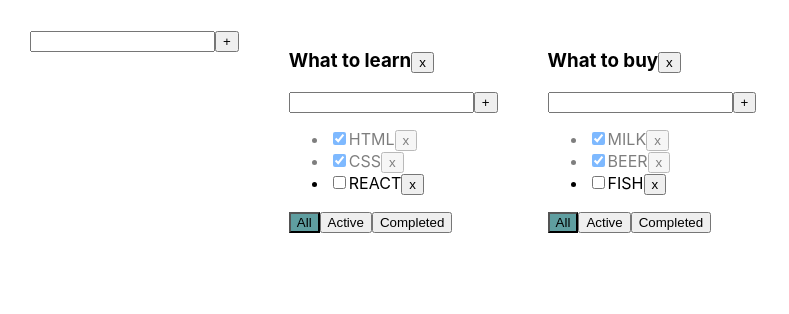
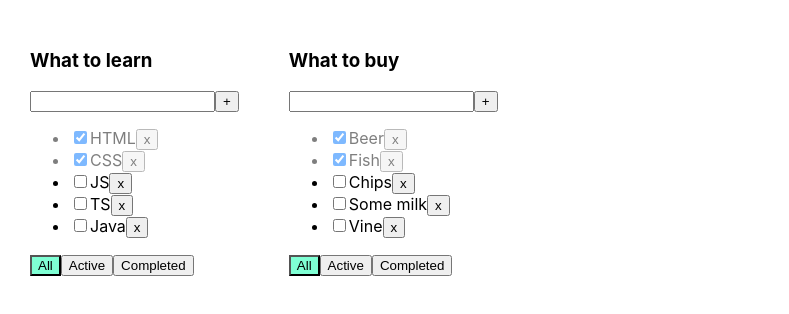
Before and after one commit to YauheniZhukovets/react-todolist, a React (Create React App) app: page / in a window 1280 px wide. Shown: the top 314 px of the page, without its empty margins (0-789 px from the left). Built offline with nearby package versions, Linux system fonts and the light colour scheme.

Commit message:
lesson 5

```diff
--- a/src/AddItemForm.tsx
+++ /dev/null
@@ -1,49 +0,0 @@
-import React, {ChangeEvent, KeyboardEvent, useState} from 'react';
-
-type AddItemFormPropsType = {
-    addItem: (title:string)=> void
-}
-
-const AddItemForm = (props:AddItemFormPropsType) => {
-    const [title, setTitle] = useState<string>("")
-    const [error, setError] = useState<boolean>(false)
-
-    const changeTitle = (e: ChangeEvent<HTMLInputElement>) => {
-        setTitle(e.currentTarget.value)
-        setError(false)
-    }
-
-    const addItem = () => {
-        const trimmedTitle = title.trim()
-        if(trimmedTitle){
-            props.addItem(trimmedTitle)
-        } else {
-            setError(true)
-        }
-        setTitle("")
-    }
-
-    const onKeyPressAddItem = (e: KeyboardEvent<HTMLInputElement>) => {
-        if(e.key === "Enter"){
-            addItem();
-        }
-    }
-
-    const errorClass = error ? "error" : "" ;
-    const errorMessage = <div style={{color: "red"}}>Title is required!</div>
-
-    return (
-        <div>
-            <input
-                value={title}
-                onChange={changeTitle}
-                onKeyPress={onKeyPressAddItem}
-                className={errorClass}
-            />
-            <button onClick={addItem}>+</button>
-            {error && errorMessage}
-        </div>
-    );
-};
-
-export default AddItemForm;
--- a/src/App.css
+++ b/src/App.css
@@ -7,13 +7,18 @@
   margin-right: 50px;
 }
 
+.error {
+  border: red 1px solid;
+}
+
+.error-message {
+  color: red;
+}
+
+.active-filter {
+  background-color: aquamarine;
+}
+
 .is-done {
   opacity: 0.5;
 }
-.active {
-  background-color: cadetblue;
-}
-.error {
-  outline: none;
-  border: 2px solid red;
-}
--- a/src/App.tsx
+++ b/src/App.tsx
@@ -1,136 +1,92 @@
 import React, {useState} from 'react';
 import './App.css';
-import TodoList from "./TodoList";
-import {v1} from "uuid";
-import AddItemForm from './AddItemForm';
+import {Todolist} from './Todolist';
+import {v1} from 'uuid';
 
-// CRUD
-// Create
-// Read
-// Update
-// Delete
+export type FilterValuesType = 'all' | 'active' | 'completed';
 
-export type TaskType = {
-    id: string
-    title: string
-    isDone: boolean
-}
-export type FilterValuesType = "all"|"active"|"completed"
-type TodoListType = {
+type TodolistType = {
     id: string
     title: string
     filter: FilterValuesType
 }
-type TaskStateType = {
-    [key: string]: Array<TaskType>
-}
 
 function App() {
-    //BLL:
-    const todoListID_1 = v1()
-    const todoListID_2 = v1()
 
-    const[todoLists, setTodoLists] = useState<Array<TodoListType>>([
-        {id: todoListID_1, title: "What to learn", filter: "all"},
-        {id: todoListID_2, title: "What to buy", filter: "all"},
+    let todolistId1 = v1()
+    let todolistId2 = v1()
+
+    let [todolists, setTodolists] = useState<Array<TodolistType>>([
+        {id: todolistId1, title: 'What to learn', filter: 'all'},
+        {id: todolistId2, title: 'What to buy', filter: 'all'}
     ])
-    const[tasks, setTasks] = useState<TaskStateType>({
-        [todoListID_1]: [
-            {id: v1(), title: "HTML", isDone: true},
-            {id: v1(), title: "CSS", isDone: true},
-            {id: v1(), title: "REACT", isDone: false},
+
+    let [tasks, setTasks] = useState({
+        [todolistId1]: [
+            {id: v1(), title: 'HTML', isDone: true},
+            {id: v1(), title: 'CSS', isDone: true},
+            {id: v1(), title: 'JS', isDone: false},
+            {id: v1(), title: 'TS', isDone: false},
+            {id: v1(), title: 'Java', isDone: false}
         ],
-        [todoListID_2]: [
-            {id: v1(), title: "MILK", isDone: true},
-            {id: v1(), title: "BEER", isDone: true},
-            {id: v1(), title: "FISH", isDone: false},
+        [todolistId2]: [
+            {id: v1(), title: 'Beer', isDone: true},
+            {id: v1(), title: 'Fish', isDone: true},
+            {id: v1(), title: 'Chips', isDone: false},
+            {id: v1(), title: 'Some milk', isDone: false},
+            {id: v1(), title: 'Vine', isDone: false}
         ]
     })
-    //tasks:
-    const removeTask = (taskID: string, todoListID: string) => {
-        const copyState = {...tasks}
-        copyState[todoListID] = tasks[todoListID].filter(t => t.id !== taskID)
-        setTasks(copyState)
-    }
-    const addTask = (newTaskTitle: string, todoListID: string) => {
-        const newTask: TaskType = {
-            id: v1(),
-            title: newTaskTitle,
-            isDone: false
-        }
-        const copyState = {...tasks}
-        copyState[todoListID] = [newTask, ...tasks[todoListID]]
-        setTasks(copyState)
-    }
-    const changeTaskStatus = (taskID: string, isDone: boolean, todoListID: string) => {
-        const copyState = {...tasks}
-        copyState[todoListID] = tasks[todoListID].map(t => t.id === taskID ? {...t, isDone}: t)
-        setTasks(copyState)
-    }
-    const changeTaskTitle = (taskID: string, title:string, todoListID: string) => {
-        const copyState = {...tasks}
-        copyState[todoListID] = tasks[todoListID].map(t => t.id === taskID ? {...t, title: title}: t)
-        setTasks(copyState)
-    }
-    //todoLists:
-    const removeTodoList = (todoListID: string) => {
-        setTodoLists(todoLists.filter(tl => tl.id !== todoListID))
-    }
-    const addTodoList = (title:string) => {
-        const newTodo: TodoListType = {
-          id: v1(),
-          title: title,
-          filter: "all"
-      }
-      setTodoLists([newTodo,...todoLists])
-      setTasks({...tasks, [newTodo.id]: []})
-    }
-    const changeFilter = (filter: FilterValuesType, todoListID: string) => {
-        const updatedTodoLists = todoLists.map(tl => tl.id === todoListID ? {...tl, filter} : tl)
-        setTodoLists(updatedTodoLists)
-    }
-    const changeTodoListTitle = (title: string, todoListID: string) => {
-        setTodoLists(todoLists.map(tl => tl.id === todoListID ? {...tl, title: title} : tl))
 
+
+    function removeTask(todolistId: string, id: string) {
+        setTasks({...tasks, [todolistId]: tasks[todolistId].filter(t => t.id !== id)})
     }
 
-    const getTasksForRender = (todoList: TodoListType) => {
-        switch (todoList.filter) {
-            case "active":
-                return tasks[todoList.id].filter(t => !t.isDone)
-            case "completed":
-                return tasks[todoList.id].filter(t => t.isDone)
-            default:
-                return tasks[todoList.id]
-        }
+    function addTask(todolistId: string, title: string) {
+        let newtask = {id: v1(), title: title, isDone: false};
+        setTasks({...tasks, [todolistId]: [newtask, ...tasks[todolistId]]})
     }
 
-    const todoListComponents = todoLists.map(tl => {
-        const taskForRender = getTasksForRender(tl)
-        return (
-            <TodoList
-                key={tl.id}
-                id={tl.id}
-                title={tl.title}
-                filter={tl.filter}
-                tasks={taskForRender}
-                addTask={addTask}
-                removeTask={removeTask}
-                changeFilter={changeFilter}
-                changeTaskStatus={changeTaskStatus}
-                removeTodoList={removeTodoList}
-                changeTaskTitle={changeTaskTitle}
-                changeTodoListTitle={changeTodoListTitle}
-            />
-        )
-    })
+    function changeStatus(todolistId: string, taskId: string, isDone: boolean) {
+        setTasks({...tasks, [todolistId]: tasks[todolistId].map(t => t.id === taskId ? {...t, isDone} : t)})
+    }
 
-    //UI:
+
+    function changeFilter(todolistId: string, value: FilterValuesType) {
+        setTodolists(todolists.map(tl => tl.id === todolistId ? {...tl, filter: value} : tl))
+    }
+
+
     return (
+
         <div className="App">
-            {/*<button onClick={addTodo}>Add</button>*/}
-            <AddItemForm addItem={addTodoList}/>
-            { todoListComponents }
+            {
+                todolists.map(tl => {
+                    let tasksForTodolist = tasks[tl.id];
+
+                    if (tl.filter === 'active') {
+                        tasksForTodolist = tasksForTodolist.filter(t => t.isDone === false);
+                    }
+                    if (tl.filter === 'completed') {
+                        tasksForTodolist = tasksForTodolist.filter(t => t.isDone === true);
+                    }
+                    return (
+                        <Todolist
+                            key={tl.id}
+                            todolistId={tl.id}
+                            title={tl.title}
+                            tasks={tasksForTodolist}
+                            removeTask={removeTask}
+                            changeFilter={changeFilter}
+                            addTask={addTask}
+                            changeTaskStatus={changeStatus}
+                            filter={tl.filter}
+                        />
+                    )
+                })
+            }
+
         </div>
     );
 }
--- a/src/EditableSpan.tsx
+++ /dev/null
@@ -1,37 +0,0 @@
-import React, {ChangeEvent, useState} from 'react';
-
-type EditablePropsType = {
-    title: string
-    changeTitle:(newTitle:string) => void
-}
-
-const EditableSpan = (props: EditablePropsType) => {
-    const [title, setTitle] = useState<string>(props.title)
-    const [editMode, setEditMode] = useState<boolean>(false)
-
-    const onEditMode = () => setEditMode(true)
-
-    const offEditMode = () => {
-        setEditMode(false)
-        props.changeTitle(title)
-    }
-
-    const changeTitle = (e: ChangeEvent<HTMLInputElement>) => {
-        setTitle(e.currentTarget.value)
-
-    }
-
-    return (
-        editMode
-            ? <input
-                value={title}
-                autoFocus={true}
-                onBlur={offEditMode}
-                onChange={changeTitle}
-            />
-
-            : <span onDoubleClick={onEditMode}>{props.title}</span>
-    )
-};
-
-export default EditableSpan;
--- a/src/TodoList.tsx
+++ b/src/TodoList.tsx
@@ -1,86 +1,90 @@
 import React, {ChangeEvent, KeyboardEvent, useState} from 'react';
-import {FilterValuesType, TaskType} from './App';
-import AddItemForm from './AddItemForm';
-import EditableSpan from './EditableSpan';
+import {FilterValuesType} from './App';
+
+type TaskType = {
+    id: string
+    title: string
+    isDone: boolean
+}
 
 type PropsType = {
-    id: string
+    todolistId: string
     title: string
     tasks: Array<TaskType>
-    removeTask: (taskID: string, todoListID: string) => void
-    changeFilter: (filter: FilterValuesType, todoListID: string) => void
-    addTask: (title: string, todoListID: string) => void
+    removeTask: (todolistId: string, taskId: string) => void
+    changeFilter: (todolistId: string, value: FilterValuesType) => void
+    addTask: (todolistId: string, title: string) => void
+    changeTaskStatus: (todolistId: string, taskId: string, isDone: boolean) => void
     filter: FilterValuesType
-    changeTaskStatus: (taskID: string, isDone: boolean, todoListID: string) => void
-    removeTodoList: (todoListID: string) => void
-    changeTaskTitle: (taskID: string, title: string, todoListID: string) => void
-    changeTodoListTitle: (title: string, todoListID: string) => void
 }
 
-function TodoList(props: PropsType) {
+export function Todolist(props: PropsType) {
 
-    const addTask = (title: string) => props.addTask(title, props.id)
-    const setAllFilterValue = () => props.changeFilter('all', props.id)
-    const setActiveFilterValue = () => props.changeFilter('active', props.id)
-    const setCompletedFilterValue = () => props.changeFilter('completed', props.id)
-    const getBtnClass = (filter: FilterValuesType) => props.filter === filter ? 'active' : '';
-    const changeTodoListTitle = (title: string) => {
-        props.changeTodoListTitle(title, props.id)
+    let [title, setTitle] = useState("")
+    let [error, setError] = useState<string | null>(null)
+
+    const addTask = () => {
+        if (title.trim() !== "") {
+            props.addTask(props.todolistId, title.trim());
+            setTitle("");
+        } else {
+            setError("Title is required");
+        }
     }
 
-    const tasksJSX = props.tasks.map(task => {
-        const getClasses = () => task.isDone ? 'is-done' : '';
-        const changeStatus = (e: ChangeEvent<HTMLInputElement>) =>
-            props.changeTaskStatus(task.id, e.currentTarget.checked, props.id)
+    const onChangeHandler = (e: ChangeEvent<HTMLInputElement>) => {
+        setTitle(e.currentTarget.value)
+    }
 
-        const changeTaskTitle = (title: string) => {
-            props.changeTaskTitle(task.id, title, props.id)
+    const onKeyPressHandler = (e: KeyboardEvent<HTMLInputElement>) => {
+        setError(null);
+        if (e.charCode === 13) {
+            addTask();
         }
+    }
+
+    const onAllClickHandler = () => props.changeFilter(props.todolistId,"all");
+    const onActiveClickHandler = () => props.changeFilter(props.todolistId,"active");
+    const onCompletedClickHandler = () => props.changeFilter(props.todolistId,"completed");
 
 
+    return <div>
+        <h3>{props.title}</h3>
 
-        const removeTask = () => props.removeTask(task.id, props.id)
+        <div>
+            <input value={title}
+                   onChange={onChangeHandler}
+                   onKeyPress={onKeyPressHandler}
+                   className={error ? "error" : ""}
+            />
+            <button onClick={addTask}>+</button>
+            {error && <div className="error-message">{error}</div>}
+        </div>
+        <ul>
+            {
+                props.tasks.map(t => {
+                    const onClickHandler = () => props.removeTask(props.todolistId, t.id)
+                    const onChangeHandler = (e: ChangeEvent<HTMLInputElement>) => {
+                        props.changeTaskStatus(props.todolistId,t.id, e.currentTarget.checked);
+                    }
 
-        return (
-            <li key={task.id} className={getClasses()}>
-                <input
-                    type="checkbox"
-                    checked={task.isDone}
-                    onChange={changeStatus}
-                />
-                <EditableSpan title={task.title} changeTitle={changeTaskTitle}/>
-                <button onClick={removeTask}>x</button>
-            </li>
-        )
-    })
-
-    return (
+                    return <li key={t.id} className={t.isDone ? "is-done" : ""}>
+                        <input type="checkbox"
+                               onChange={onChangeHandler}
+                               checked={t.isDone}/>
+                        <span>{t.title}</span>
+                        <button onClick={onClickHandler}>x</button>
+                    </li>
+                })
+            }
+        </ul>
         <div>
-            <h3>
-                <EditableSpan title={props.title} changeTitle={changeTodoListTitle}/>
-
-                <button onClick={() => props.removeTodoList(props.id)}>x</button>
-            </h3>
-            <AddItemForm addItem={addTask}/>
-            <ul>
-                {tasksJSX}
-            </ul>
-            <div>
-                <button
-                    className={getBtnClass('all')}
-                    onClick={setAllFilterValue}>All
-                </button>
-                <button
-                    className={getBtnClass('active')}
-                    onClick={setActiveFilterValue}>Active
-                </button>
-                <button
-                    className={getBtnClass('completed')}
-                    onClick={setCompletedFilterValue}>Completed
-                </button>
-            </div>
+            <button className={props.filter === 'all' ? "active-filter" : ""}
+                    onClick={onAllClickHandler}>All</button>
+            <button className={props.filter === 'active' ? "active-filter" : ""}
+                onClick={onActiveClickHandler}>Active</button>
+            <button className={props.filter === 'completed' ? "active-filter" : ""}
+                onClick={onCompletedClickHandler}>Completed</button>
         </div>
-    )
+    </div>
 }
-
-export default TodoList;
```
Also changed, not shown: src/Input.tsx (deleted, +0 -45 lines).
